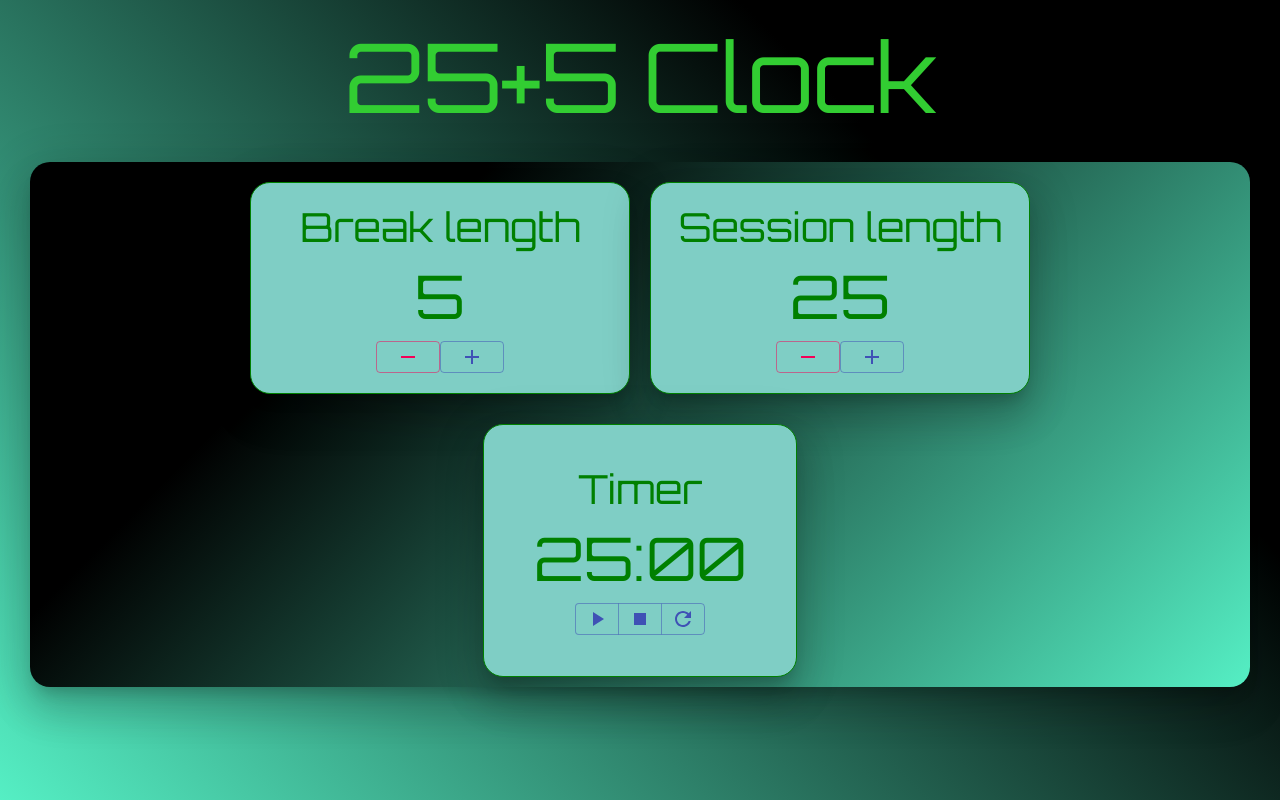
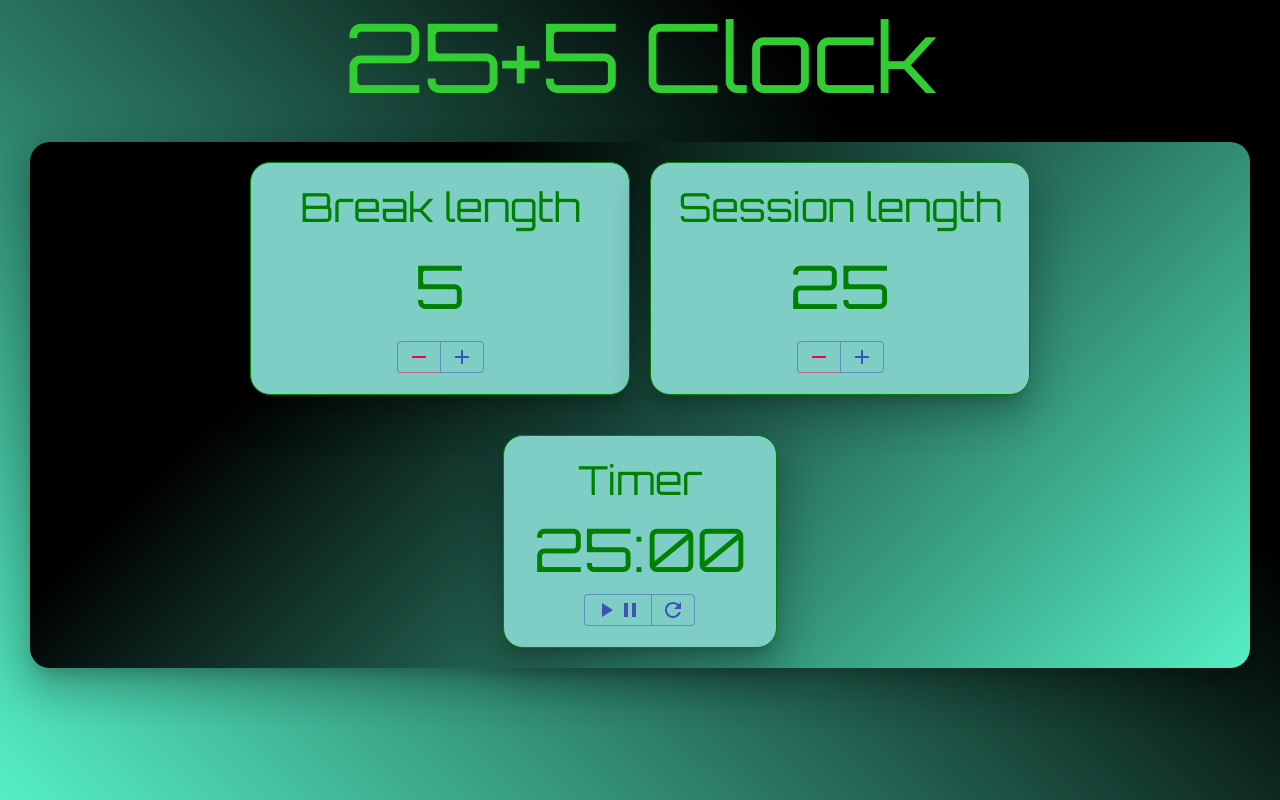
Before and after one commit to adrimihailescu/clock-five, a React (Create React App) app: page / in a window 1280 px wide. Built offline with nearby package versions, Linux system fonts and the light colour scheme.

Commit message:
cleaned up code

```diff
--- a/src/features/break/Break.js
+++ b/src/features/break/Break.js
@@ -4,6 +4,7 @@ import {
 	CssBaseline,
 	Typography,
 	Button,
+	ButtonGroup,
 	Paper,
 	Grid,
 } from "@material-ui/core";
@@ -18,7 +19,6 @@ export function Break() {
 	return (
 		<>
 			<CssBaseline />
-			{/* <Container maxWidth="sm" id="break-label" className={classes.container}> */}
 			<Paper className={classes.paper} elevation={24}>
 				<Grid container direction="column">
 					<Grid direction="row">
@@ -27,11 +27,12 @@ export function Break() {
 						</Typography>
 					</Grid>
 					<Grid>
-						<Typography component="span" className={classes.typography}>
+						<Typography component="h3" className={classes.typography}>
 							{breakLeng}
 						</Typography>
 					</Grid>
-					<Grid direction="row" spacing={4}>
+					<Grid direction="row">
+						<ButtonGroup>
 							<Button variant="outlined" size="small" color="secondary">
 								<RemoveIcon
 									aria-label="Decrement value"
@@ -49,10 +50,10 @@ export function Break() {
 									+
 								</AddIcon>
 							</Button>
+						</ButtonGroup>
 					</Grid>
 				</Grid>
 			</Paper>
-			{/* </Container> */}
 		</>
 	);
 }
--- a/src/features/counter/Counter.js
+++ b/src/features/counter/Counter.js
@@ -13,6 +13,7 @@ import {
 import PlayArrowIcon from "@material-ui/icons/PlayArrow";
 import StopIcon from "@material-ui/icons/Stop";
 import RefreshIcon from "@material-ui/icons/Refresh";
+import PauseIcon from "@material-ui/icons/Pause";
 import useStyles from "../styles";
 
 // source: https://overreacted.io/making-setinterval-declarative-with-react-hooks/
@@ -96,22 +97,24 @@ export function Counter() {
 					</Grid>
 					<Grid>
 						<ButtonGroup>
-							<Button variant="outlined" size="small" color="primary">
-								<PlayArrowIcon
-									id="start_stop"
-									onClick={() => dispatch(toggleTimer())}
-								>
-									Play/Pause
-								</PlayArrowIcon>
+							<Button
+								id="start_stop"
+								variant="outlined"
+								size="small"
+								color="primary"
+								onClick={() => dispatch(toggleTimer())}
+							>
+								<PlayArrowIcon />
+								<PauseIcon>Play/Pause</PauseIcon>
 							</Button>
-							<Button variant="outlined" size="small" color="primary">
+							{/* <Button variant="outlined" size="small" color="primary">
 								<StopIcon
 									id="start_stop"
 									onClick={() => dispatch(toggleStop())}
 								>
 									Stop
 								</StopIcon>
-							</Button>
+							</Button> */}
 							<Button variant="outlined" size="small" color="primary">
 								<RefreshIcon
 									id="reset"
--- a/src/features/session/Session.js
+++ b/src/features/session/Session.js
@@ -2,6 +2,7 @@ import { useSelector, useDispatch } from "react-redux";
 import {
 	CssBaseline,
 	Button,
+	ButtonGroup,
 	Typography,
 	Paper,
 	Grid,
@@ -30,18 +31,22 @@ export function Session() {
 					</Grid>
 					<Grid direction="row">
 						<Grid>
-							<Typography component="span" className={classes.typography}>
+							<Typography component="h3" className={classes.typography}>
 								{sessionLeng}
 							</Typography>
 						</Grid>
 						<Grid direction="row" className={classes.button}>
-							<Button variant="outlined" size="small" color="secondary">
-								<RemoveIcon onClick={() => dispatch(decrement())}>-</RemoveIcon>
-							</Button>
+							<ButtonGroup>
+								<Button variant="outlined" size="small" color="secondary">
+									<RemoveIcon onClick={() => dispatch(decrement())}>
+										-
+									</RemoveIcon>
+								</Button>
 
-							<Button variant="outlined" size="small" color="primary">
-								<AddIcon onClick={() => dispatch(increment())}>+</AddIcon>
-							</Button>
+								<Button variant="outlined" size="small" color="primary">
+									<AddIcon onClick={() => dispatch(increment())}>+</AddIcon>
+								</Button>
+							</ButtonGroup>
 						</Grid>
 					</Grid>
 				</Grid>
--- a/src/features/styles.js
+++ b/src/features/styles.js
@@ -9,13 +9,9 @@ const useStyles = makeStyles((theme) => ({
 		alignItems: "center",
 		justifyContent: "center",
 		fontFamily: "Orbitron, sans-serif",
-		// padding: "0",
-		// margin: "0",
+		padding: "0",
+		margin: "0",
 	},
-	// container: {
-	// 	padding: "40px",
-	// 	display: "grid",
-	// },
 
 	paper: {
 		border: "1px solid green",
@@ -26,7 +22,8 @@ const useStyles = makeStyles((theme) => ({
 
 		justifyContent: "center",
 		"&:hover": {
-			background: "lightgrey",
+			backgroundColor: "#3bb78f",
+			backgroundimage: "linear-gradient(315deg, #3bb78f 0%, #0bab64 74%)",
 		},
 		textAlign: "center",
 	},
@@ -38,17 +35,9 @@ const useStyles = makeStyles((theme) => ({
 		fontFamily: "Orbitron, sans-serif",
 	},
 	header: {
-		display: "grid",
-		alignItems: "center",
-		justifyContent: "center",
+		textAlign: "center",
 		color: "limegreen",
 		fontFamily: "Orbitron, sans-serif",
-		paddingTop: "20px",
-	},
-	grid: {
-		display: "grid",
-		padding: "20px",
-		justifyContent: "center",
 	},
 	title: {
 		fontSize: "40px",
@@ -78,7 +67,7 @@ const useStyles = makeStyles((theme) => ({
 	grid2: {
 		alignItems: "center",
 		justifyContent: "center",
-		padding: "10px",
+		padding: "20px",
 	},
 	break: {
 		padding: "10px",
```
Lines whose indentation alone changed are shown as unchanged.
